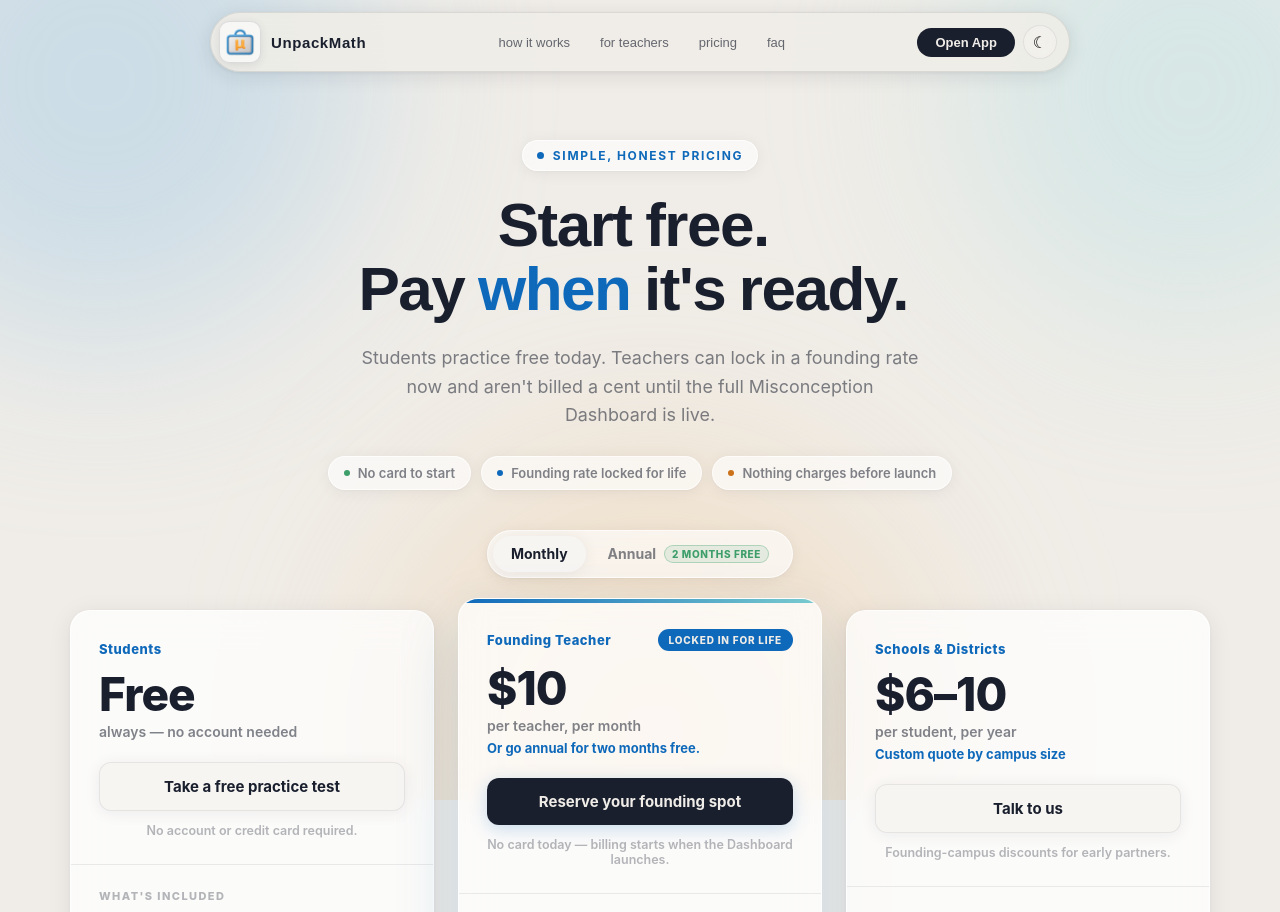
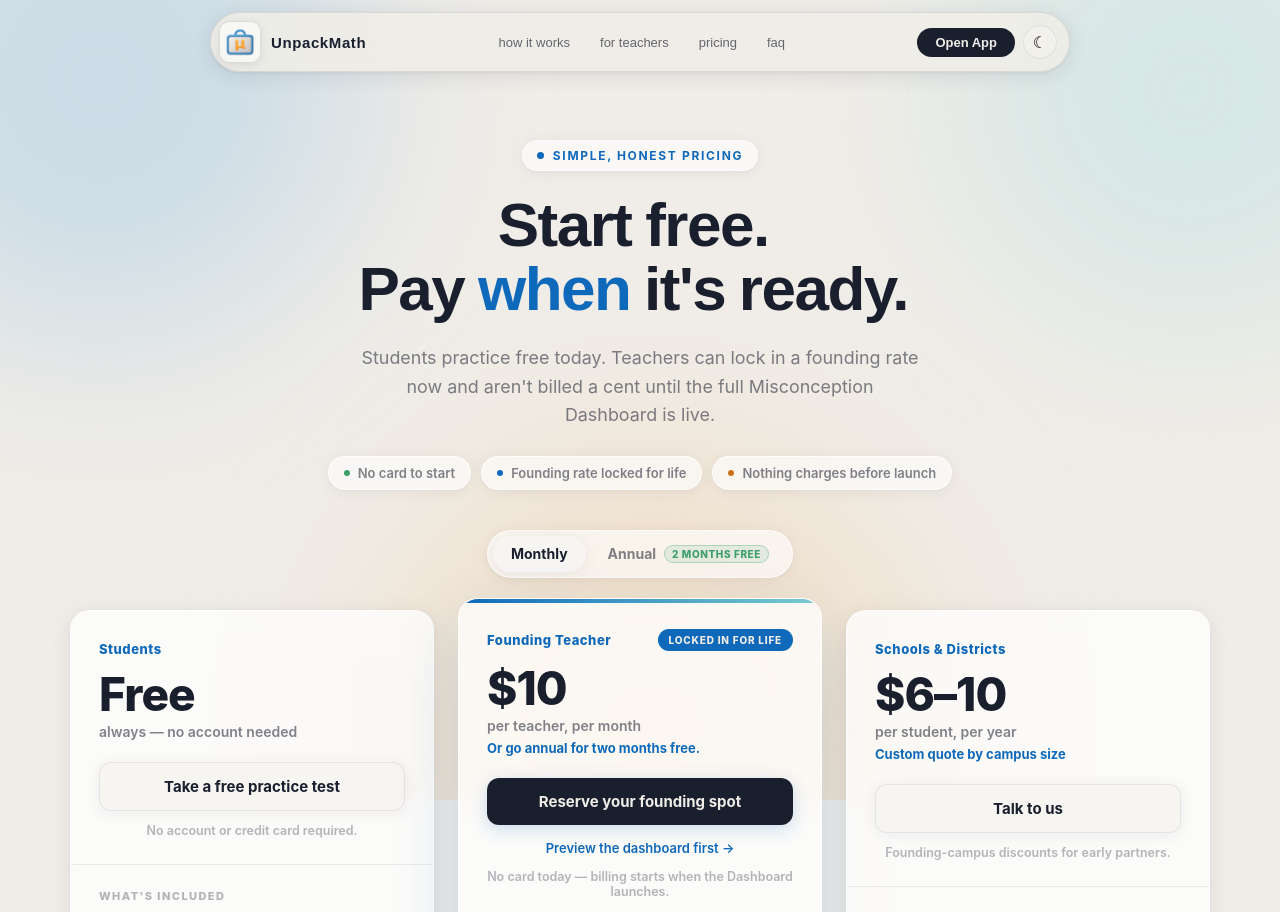
Before and after one commit to jd-oviedo/unpackmath-home, a Next.js app: page /pricing in a window 1280 px wide. Shown: the top 912 px of the page. Built offline with nearby package versions, Linux system fonts and the light colour scheme; a web font is replaced by a local one.

Commit message:
feat(pricing): add demo preview link to founding teacher card

```diff
--- a/app/pricing/page.tsx
+++ b/app/pricing/page.tsx
@@ -538,7 +538,17 @@
         </div>
         <CardPrice big={big} unit={unit} note={note} strike={strike} />
         <CheckoutButton annual={annual} />
-        <FinePrint>No card today — billing starts when the Dashboard launches.</FinePrint>
+<div style={{ textAlign: 'center', marginTop: 12 }}>
+
+   <a href="https://app.unpackmath.com/demo"
+    style={{ fontSize: 13, fontWeight: 600, color: 'var(--ec-accent)', textDecoration: 'none' }}
+    onMouseEnter={e => dim(e, '0.75')}
+    onMouseLeave={e => dim(e, '1')}
+  >
+    Preview the dashboard first →
+  </a>
+</div>
+<FinePrint>No card today — billing starts when the Dashboard launches.</FinePrint>
       </CardHead>
       <CardBody>
         <FeatureGroupLabel>Everything in Free, plus</FeatureGroupLabel>
```
